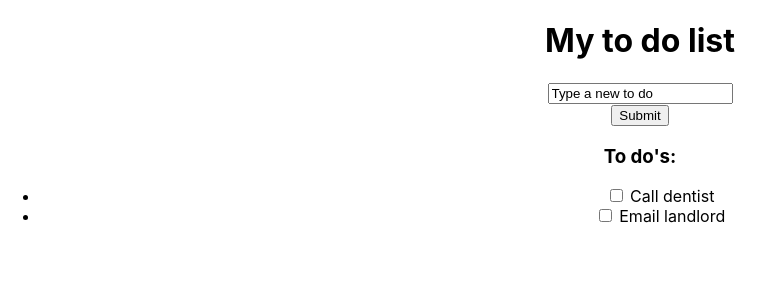
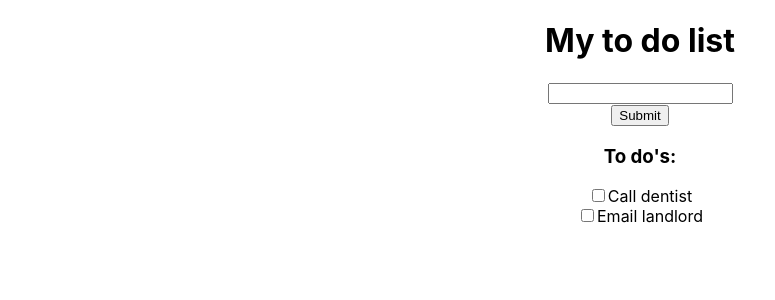
Before and after one commit to ilaria-orlando/intro-react, a React (Create React App) app: page / in a window 1280 px wide. Shown: the top 300 px of the page, without its empty margins (0-775 px from the left). Built offline with nearby package versions, Linux system fonts and the light colour scheme.

Commit message:
add form functionality

```diff
--- a/package.json
+++ b/package.json
@@ -9,6 +9,7 @@
     "react": "^17.0.1",
     "react-dom": "^17.0.1",
     "react-scripts": "4.0.2",
+    "uuid": "^8.3.2",
     "web-vitals": "^1.1.0"
   },
   "scripts": {
--- a/src/App.js
+++ b/src/App.js
@@ -1,17 +1,39 @@
-import React from "react";
+import React, {useState, useRef} from "react";
 import './App.css';
+import uuidv4 from "uuid/dist/v4";
 
 //components
-import Form from "./components/Form";
+//import Form from "./components/Form";
 import Todolist from "./components/Todolist";
 
+//
 
 function App() {
-  return (
+    const [todos, setTodos] = useState([{id: 1, name: "Call dentist", complete: false}, {id: 2, name:"Email landlord", complete: false}]);
+    const todoNameRef = useRef();
+
+    const addTodo = (event) =>{
+        event.preventDefault();
+        const name = todoNameRef.current.value
+        if(name === "") return
+        setTodos( prevTodos => {
+                return [...prevTodos, {id: uuidv4, name: name, complete: false}]
+            }
+
+        )
+        todoNameRef.current.value = null
+    }
+
+    return (
       <div className="App">
           <h1>My to do list</h1>
-          <Form />
-          <Todolist />
+          <div className="form">
+              <form>
+                  <div><input ref={todoNameRef} type="text" name="todo"/></div>
+                  <div><button onClick={addTodo} type="submit" className="button">Submit</button></div>
+              </form>
+          </div>
+          <Todolist todos={todos}/>
       </div>
   );
 }
--- a/src/components/Form.js
+++ b/src/components/Form.js
@@ -3,12 +3,7 @@ import React from "react";
 
 const Form = () =>{
     return(
-        <div className="form">
-            <form>
-                <div><input type="text" name="todo" value="Type a new to do"/></div>
-                <div><button type="submit" className="button">Submit</button></div>
-            </form>
-        </div>
+
     );
 };
 
--- /dev/null
+++ b/src/components/Todo.js
@@ -0,0 +1,15 @@
+import React from "react";
+
+const Todo = ({todo}) => {
+    return(
+        <div>
+            <label>
+                <input type="checkbox" checked={todo.complete}/>
+                {todo}
+            </label>
+        </div>
+    )
+
+}
+
+export default Todo
--- a/src/components/Todolist.js
+++ b/src/components/Todolist.js
@@ -1,19 +1,15 @@
-import React from "react";
+import React, {useState} from "react";
 
-const Todolist = () => {
-    const todos = ["Call dentist", "Email landlord"]
+import Todo from "./Todo";
+
+const Todolist = ({todos}) => {
+
     return(
         <div className="list">
             <h3>To do's:</h3>
-                <ul>
-                    {
-                        todos.map((todo) => (
-                            <li>
-                                <input type="checkbox" /> {todo}
-                            </li>
-                        ))
-                    }
-                </ul>
+            {todos.map(todo => {
+                return (<Todo key={todo.id} todo={todo.name} />)
+            })}
         </div>
     )
 }
```
Also changed, not shown: 1 other file (tests, documents, lock files or other folders).
